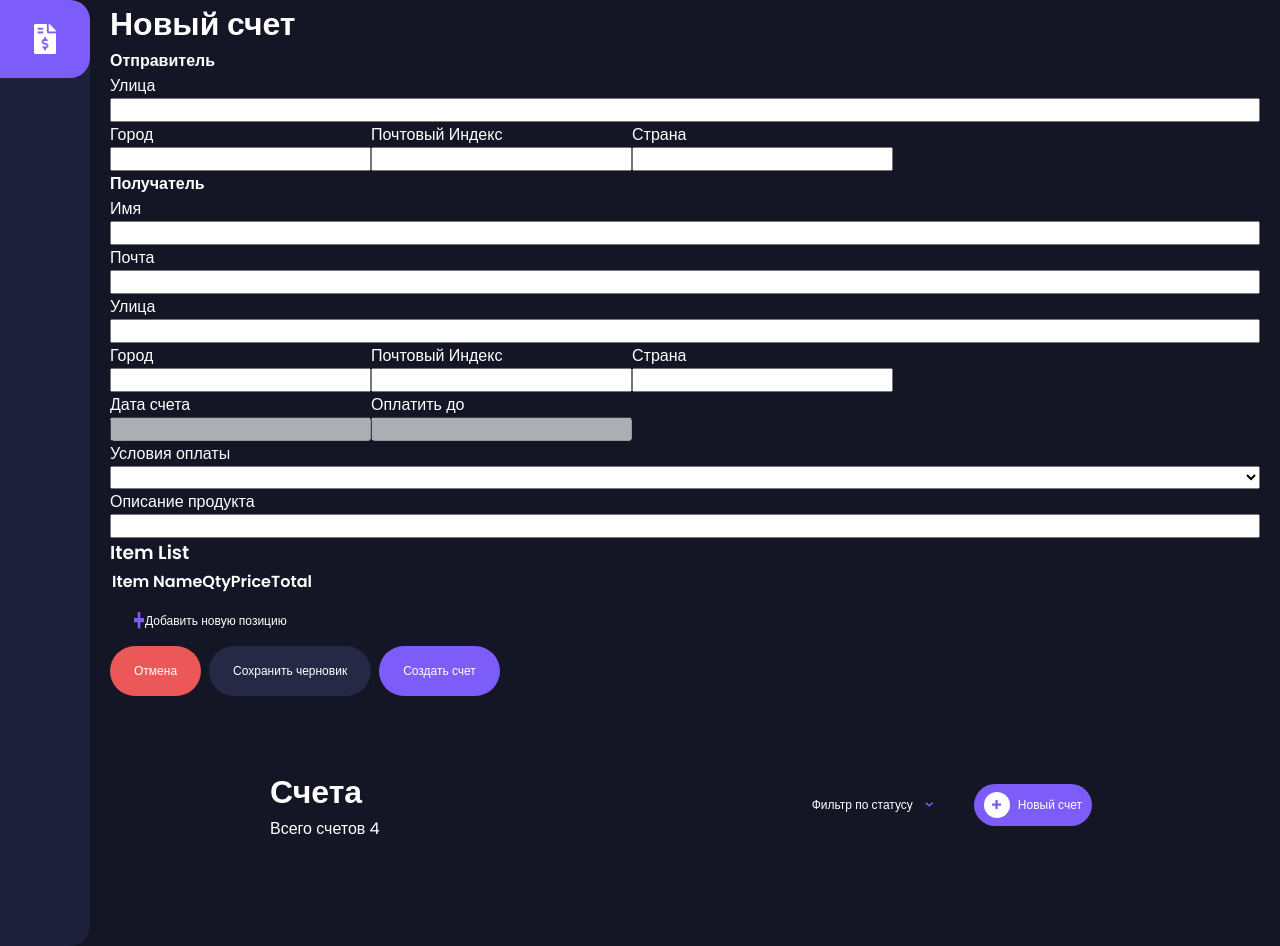
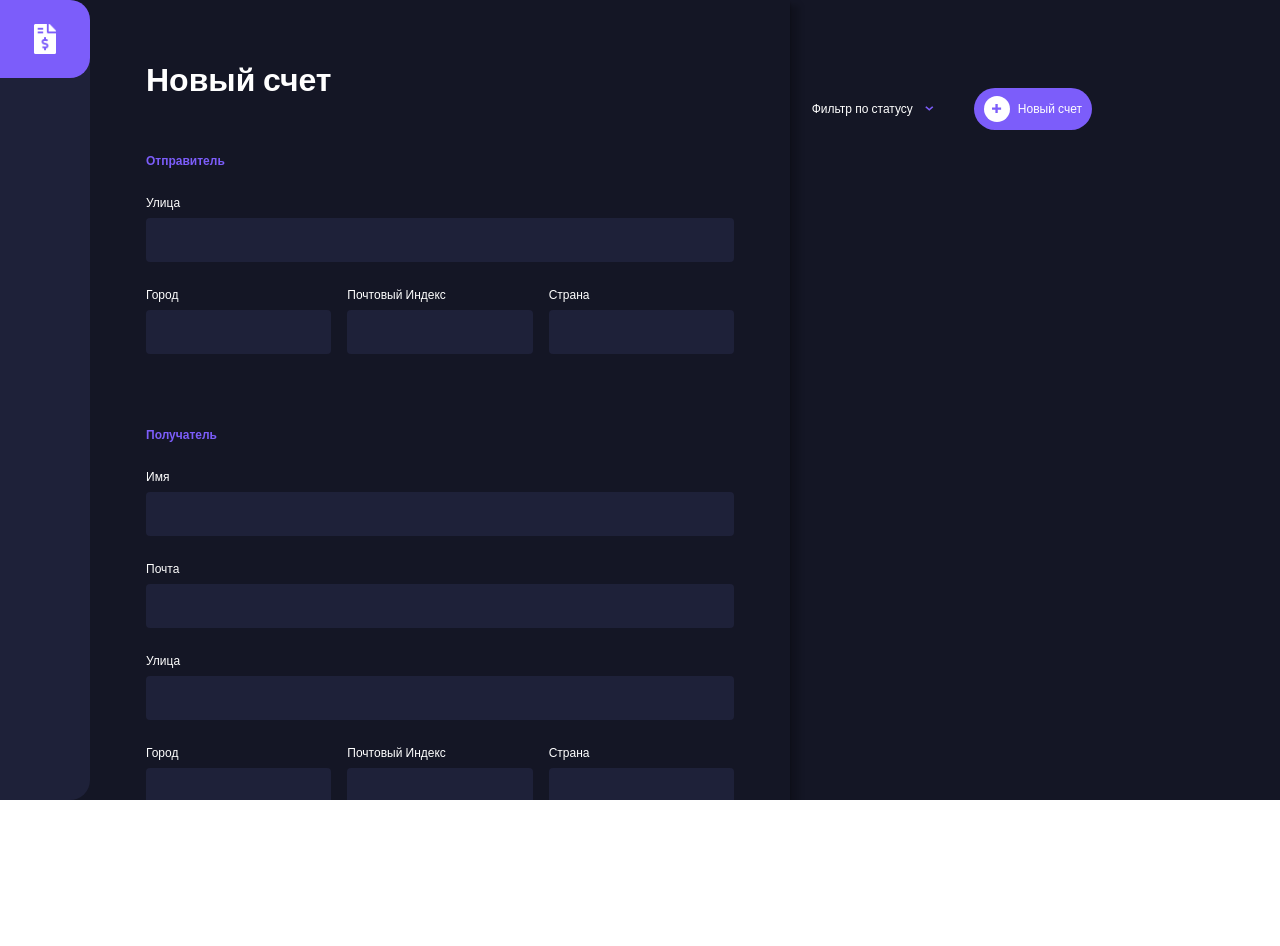
Before and after one commit to iamAndreyGavrilov/Invoice-App-Vue-3-Vuex-Firebase, a Vue app: page / in a window 1280 px wide. After the commit the page ends 800 px from the top, so only its background shows below. Built offline with nearby package versions, Linux system fonts and the light colour scheme.

Commit message:
Update InvoiceModal.vue

```diff
--- a/src/components/InvoiceModal.vue
+++ b/src/components/InvoiceModal.vue
@@ -165,7 +165,7 @@
           </div>
         </div>
       </div>
-      <!-- Сохранить/выйти -->
+      <!-- Сохранить/Отмена -->
       <div class="save flex">
         <div class="left">
           <button @click="closeInvoice" class="red">Отмена</button>
@@ -216,7 +216,116 @@
 </script>
 
 <style lang="scss" scoped>
-.invoice-content {
-  color: #fff;
+.invoice-wrap {
+  position: fixed;
+  top: 0;
+  left: 0;
+  background-color: transparent;
+  width: 100%;
+  height: 100vh;
+  overflow: scroll;
+  @media (min-width: 900px) {
+    left: 90px;
+  }
+  .invoice-content {
+    position: relative;
+    padding: 56px;
+    max-width: 700px;
+    width: 100%;
+    color: #fff;
+    background-color: #141625;
+    box-shadow: 10px 4px 6px -1px rgba(0, 0, 0, 0.2),
+      0 2px 4px -1px rgba(0, 0, 0, 0.6);
+    h1 {
+      margin-bottom: 48px;
+      color: #fff;
+    }
+    h3 {
+      margin-bottom: 16px;
+      font-size: 18px;
+      color: #777f98;
+    }
+    h4 {
+      color: #7c5dfa;
+      font-size: 12px;
+      margin-bottom: 24px;
+    }
+    // bill-from / bill-to
+    .bill-from,
+    .bill-to {
+      margin-bottom: 48px;
+      .location-details {
+        gap: 16px;
+        div {
+          flex: 1;
+        }
+      }
+    }
+    // invoice work
+    .invoice-work {
+      .payment {
+        gap: 24px;
+        div {
+          flex: 1;
+        }
+      }
+      .work-items {
+        .item-list {
+          width: 100%;
+
+          //item table styling
+          .table-heading,
+          .table-items {
+            gap: 16px;
+            font-size: 12px;
+            .item-name {
+              flex-basis: 50%;
+            }
+            .qty {
+              flex-basis: 10%;
+            }
+            .price {
+              flex-basis: 20%;
+            }
+            .total {
+              flex-basis: 20%;
+              align-self: center;
+            }
+          }
+          .table-items {
+            position: relative;
+            margin-bottom: 24px;
+
+            img {
+              position: absolute;
+              top: 15px;
+              right: 0;
+              width: 12px;
+              height: 16px;
+            }
+          }
+        }
+      }
+    }
+  }
+  .input {
+    margin-bottom: 24px;
+  }
+  label {
+    font-size: 12px;
+    margin-bottom: 6px;
+  }
+  input,
+  select {
+    width: 100%;
+    background-color: #1e2139;
+    color: #fff;
+    border-radius: 4px;
+    padding: 12px 4px;
+    border: none;
+  }
+  &:focus {
+    outline: none;
+  }
 }
 </style>
```
